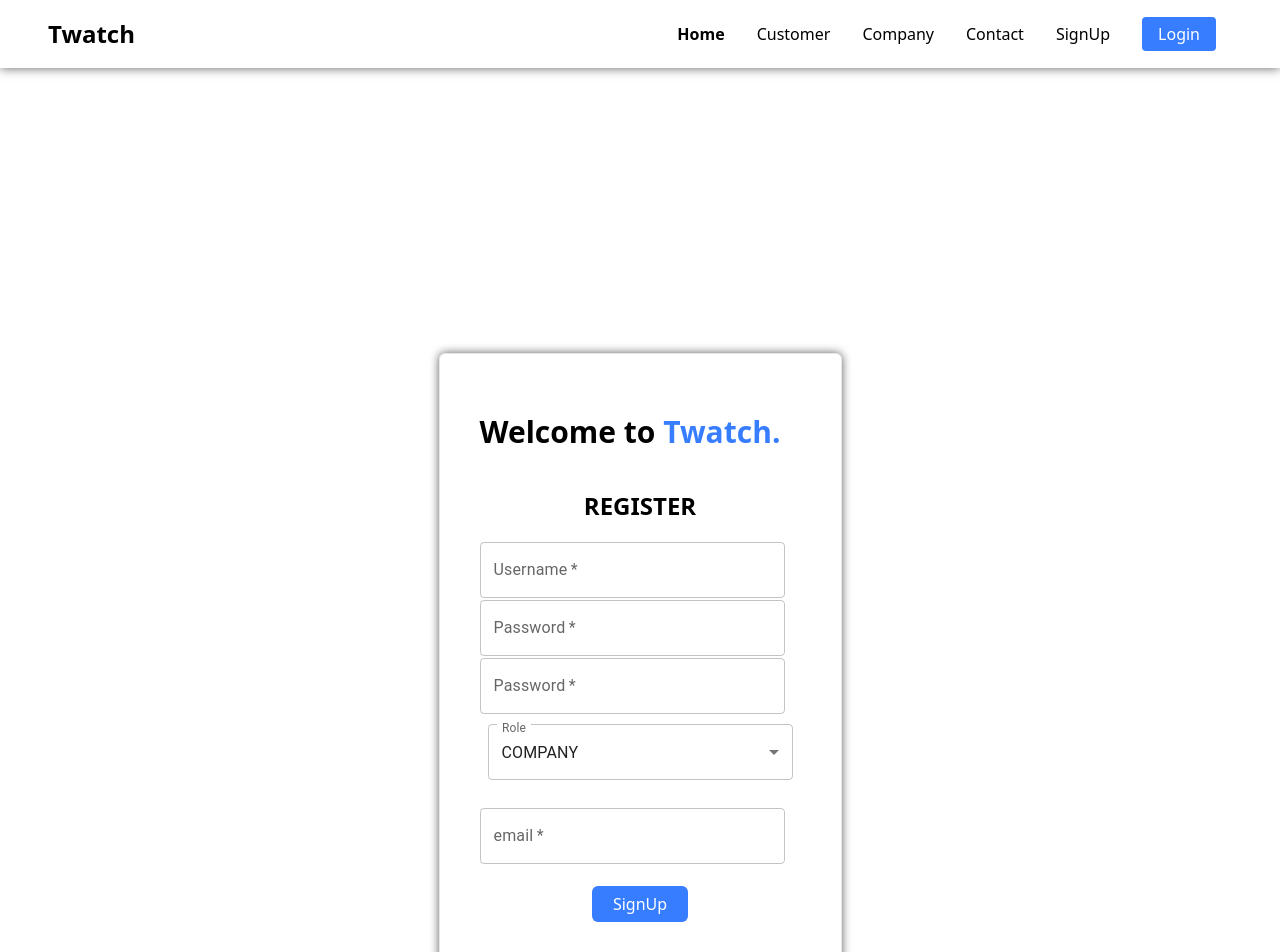
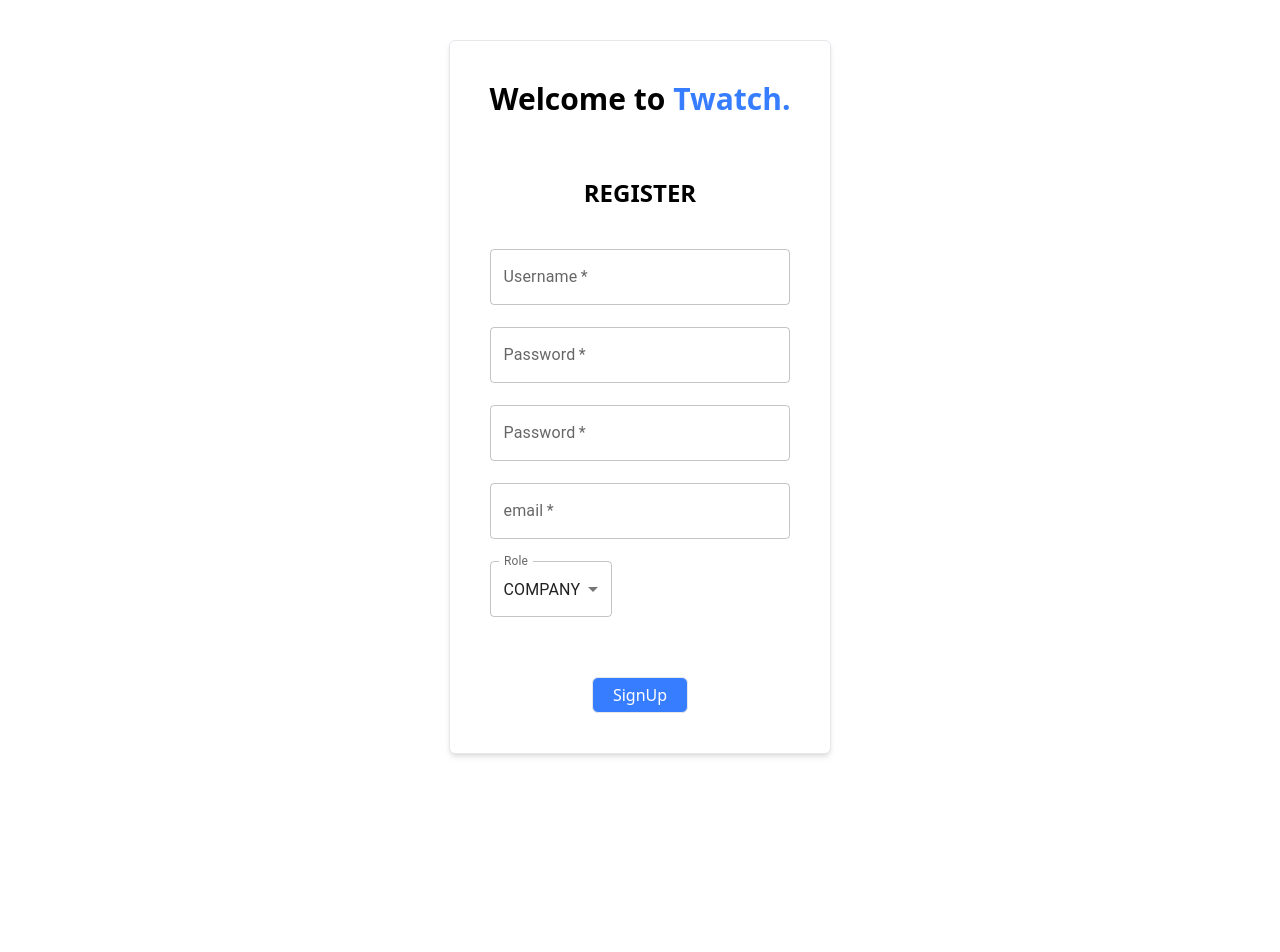
Before and after one commit to twatch-project/twatch-project, a React (Vite) app in the folder frontend/: page /register in a window 1280 px wide. Shown: the top 952 px of the page. After the commit the page ends 800 px from the top, so only its background shows below. Built offline with nearby package versions, Linux system fonts and the light colour scheme.

Commit message:
fix : redesign-register

```diff
--- a/frontend/src/App.tsx
+++ b/frontend/src/App.tsx
@@ -9,6 +9,7 @@
 import CreatePortfolio from './pages/CreatePortfolio';
 import Portfolio from './pages/Portfolio';
 import Login from './pages/Login';
+// import Create
 // import Homes3 from './s3pages/Home';
 
 function App() {
--- a/frontend/src/components/Company.tsx
+++ b/frontend/src/components/Company.tsx
@@ -28,7 +28,7 @@
           </div>
           <section className="flex justify-center gap-[50px] w-[1040px] flex-wrap ">
             <div className="card  flex flex-col flex-wrap w-[300px]  bg-white rounded overflow-hidden border-[0.5px]">
-              <Link to="/CompanyDetail" className="head">
+              <Link to="/company/:companyId" className="head">
                 <img src={img} alt="" />
               </Link>
               <div className="center text-center my-2">
@@ -55,7 +55,7 @@
               </div>
             </div>
             <div className="card  flex flex-col flex-wrap w-[300px]  bg-white rounded overflow-hidden border-[0.5px]">
-              <Link to="/CompanyDetail" className="head">
+              <Link to="/company/:companyId" className="head">
                 <img src={img} alt="" />
               </Link>
               <div className="center text-center my-2">
@@ -82,7 +82,7 @@
               </div>
             </div>
             <div className="card  flex flex-col flex-wrap w-[300px]  bg-white rounded overflow-hidden border-[0.5px]">
-              <Link to="/CompanyDetail" className="head">
+              <Link to="/company/:companyId" className="head">
                 <img src={img} alt="" />
               </Link>
               <div className="center text-center my-2">
--- a/frontend/src/components/CreateCompany.tsx
+++ b/frontend/src/components/CreateCompany.tsx
@@ -360,7 +360,6 @@
               required
             />
           </div>
-
           <div className="flex flex-col items-center">
             <input type="file" ref={filesInputRef} style={{ display: 'none' }} onChange={handleFileSelect} multiple />
             <Button variant="outlined" type="button" onClick={handleAddFiles}>
--- a/frontend/src/components/RegisSection.tsx
+++ b/frontend/src/components/RegisSection.tsx
@@ -47,11 +47,11 @@
 
   return (
     <>
-      <section className="flex justify-center items-center min-h-[150vh]">
+      <section className="flex justify-center items-center my-10">
         <div className="flex justify-center item-center">
           <form
             onSubmit={handleSubmit}
-            className="flex   bg-white justify-center item-center flex-col m-3 rounded-md p-10 shadow-box gap-y-[20px] border-[0.5px]"
+            className="flex w-3/4 sm:w-auto bg-white justify-center item-center flex-col m-auto rounded-md px-10 py-5 shadow-md hover:shadow-lg gap-y-[40px] border-[0.5px]"
           >
             <h1 className="text-3xl font-bold py-5">
               Welcome to <span className="text-blue">Twatch.</span>
@@ -65,7 +65,7 @@
                 value={usernameInput}
                 variant="outlined"
                 onChange={(e) => setUsernameInput(e.target.value)}
-                className="w-[305px] h-[38px] border-solid border-blue border-2 rounded-md px-[5px] "
+                className="w-full h-[38px] border-solid border-blue border-2 rounded-md px-[5px] "
                 required
               />
             </div>
@@ -77,7 +77,7 @@
                 value={passwordInput}
                 variant="outlined"
                 onChange={(e) => setPasswordInput(e.target.value)}
-                className="w-[305px] h-[38px] border-solid border-blue border-2 rounded-md px-[5px] "
+                className="w-full h-[38px] border-solid border-blue border-2 rounded-md px-[5px] "
                 required
               />
             </div>
@@ -89,15 +89,27 @@
                 value={passwordConfirm}
                 variant="outlined"
                 onChange={(e) => setPasswordConfirm(e.target.value)}
-                className="w-[305px] h-[38px] border-solid border-blue border-2 rounded-md px-[5px] "
+                className="w-full h-[38px] border-solid border-blue border-2 rounded-md px-[5px] "
                 required
               />
             </div>
             <div>
-              <FormControl sx={{ m: 1, minWidth: 305 }}>
+              <TextField
+                id="outlined-basic"
+                type="text"
+                label="email"
+                value={emailInput}
+                variant="outlined"
+                onChange={(e) => setEmailInput(e.target.value)}
+                className="w-full h-[38px] border-solid border-blue border-2 rounded-md "
+                required
+              />
+            </div>
+            <div className="w-full justify-items-center">
+              <FormControl>
                 <InputLabel
                   id="demo-simple-select-autowidth-label"
-                  className="text-l flex flex-col text-black my-1 font-bold"
+                  className="w-full justify-items-center text-l flex flex-col text-black font-bold"
                 >
                   Role
                 </InputLabel>
@@ -114,20 +126,11 @@
                 </Select>
               </FormControl>
             </div>
-            <div>
-              <TextField
-                id="outlined-basic"
-                type="text"
-                label="email"
-                value={emailInput}
-                variant="outlined"
-                onChange={(e) => setEmailInput(e.target.value)}
-                className="w-[305px] h-[38px] border-solid border-blue border-2 rounded-md px-[5px] "
-                required
-              />
-            </div>
             <div className="flex justify-center py-5">
-              <button className="btn " disabled={isSubmitting}>
+              <button
+                className="btn border hover:text-blue hover:bg-white hover:border-blue transition ease-in-out delay-100 hover:scale-110"
+                disabled={isSubmitting}
+              >
                 SignUp
               </button>
             </div>
--- a/frontend/src/pages/Company.tsx
+++ b/frontend/src/pages/Company.tsx
@@ -49,7 +49,7 @@
               </div>
             </div>
 
-            <Link to="/company/:companyId">
+            <Link to="/company/create">
               <div className="edit-info flex justify-end p-[15px]">
                 <button className="bg-blue rounded p-[10px] text-white">Create company</button>
               </div>
--- a/frontend/src/pages/Register.tsx
+++ b/frontend/src/pages/Register.tsx
@@ -1,10 +1,8 @@
-import Nav from '../components/Nav';
 import Register from '../components/RegisSection';
 
 const register = () => {
   return (
     <>
-      <Nav />
       <Register />
     </>
   );
```
Also changed, not shown: frontend/src/components/LoginSection.tsx (+0 -9 lines).
